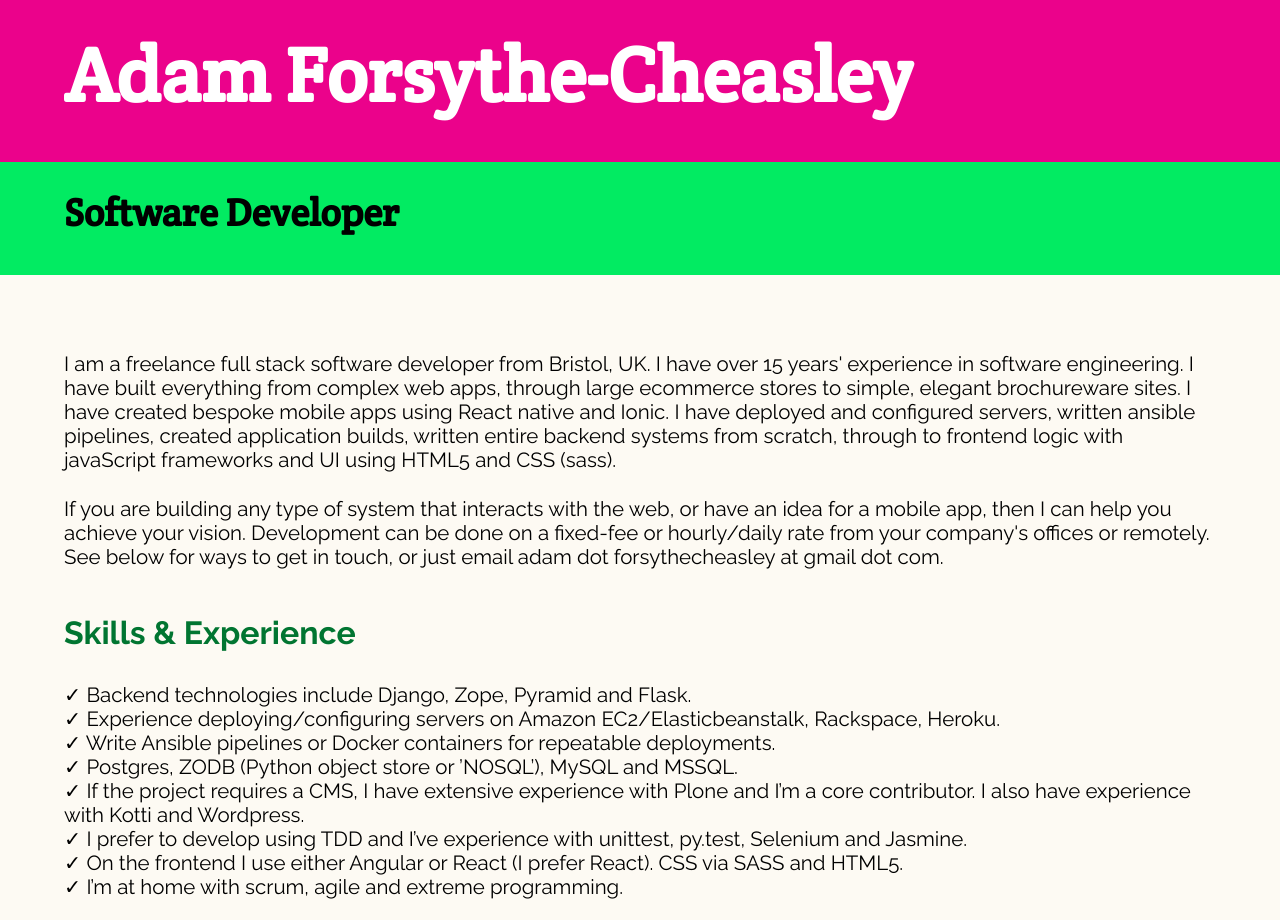
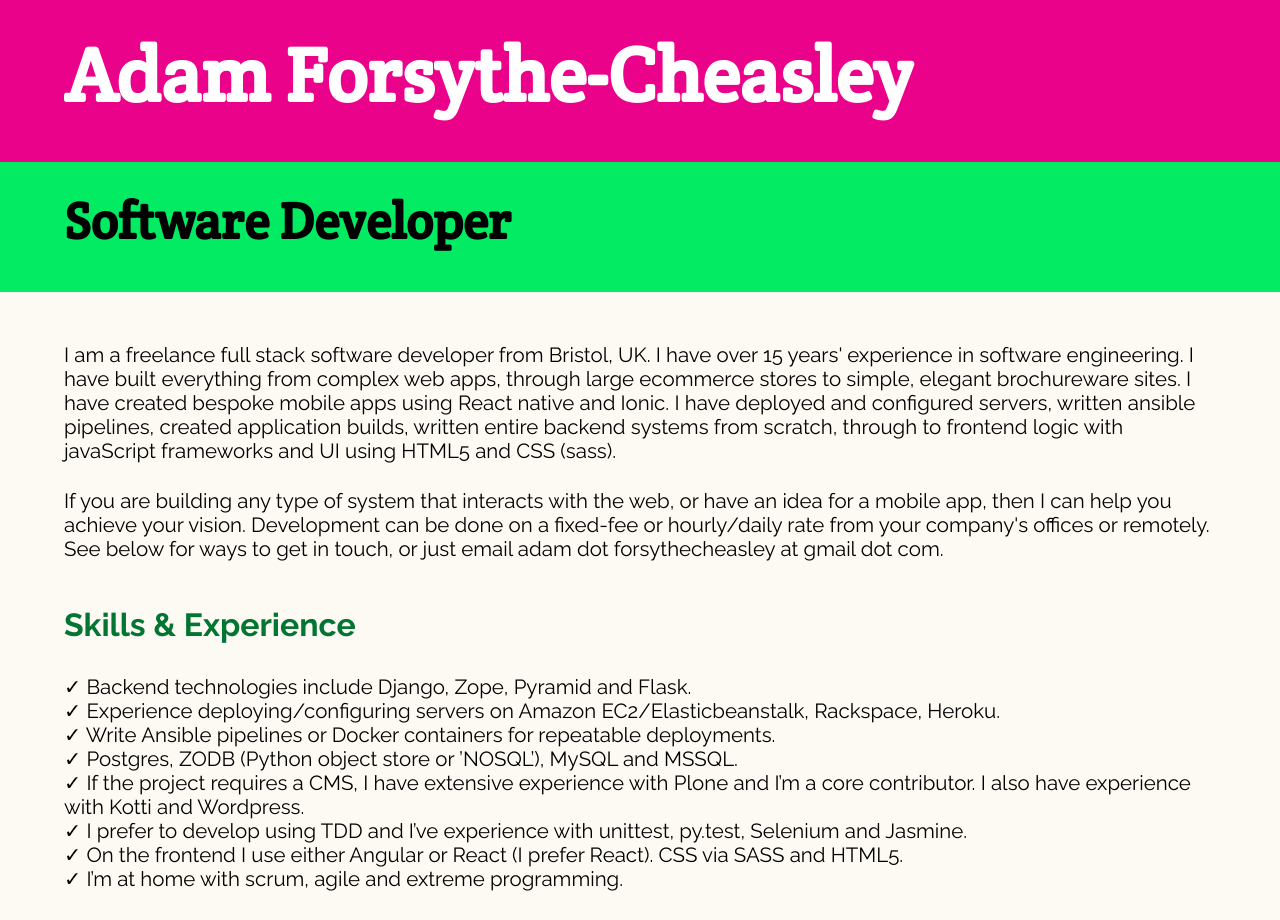
Before and after one commit to adamcheasley/adamcheasley.github.io, a Jekyll site: the page test.html, which Jekyll copies as it is, in a window 1280 px wide. Built offline with Jekyll 4.4.1, drawn with Linux system fonts in a browser that asks for light colours.

Commit message:
Adjustments for desktop

```diff
--- a/css/test.css
+++ b/css/test.css
@@ -31,7 +31,7 @@ h2 {
   background-color: #02eb62;
   padding-top: 2%;
   padding-bottom: 3%;
-  font-size: 3vw;
+  font-size: 4vw;
 }
 
 h3 {
@@ -47,7 +47,7 @@ ul {
 }
 
 .mt {
-  margin-top: 5%;
+  margin-top: 3%;
 }
 
 @media only screen and (min-device-width: 320px) and (max-device-width: 568px) {
```
